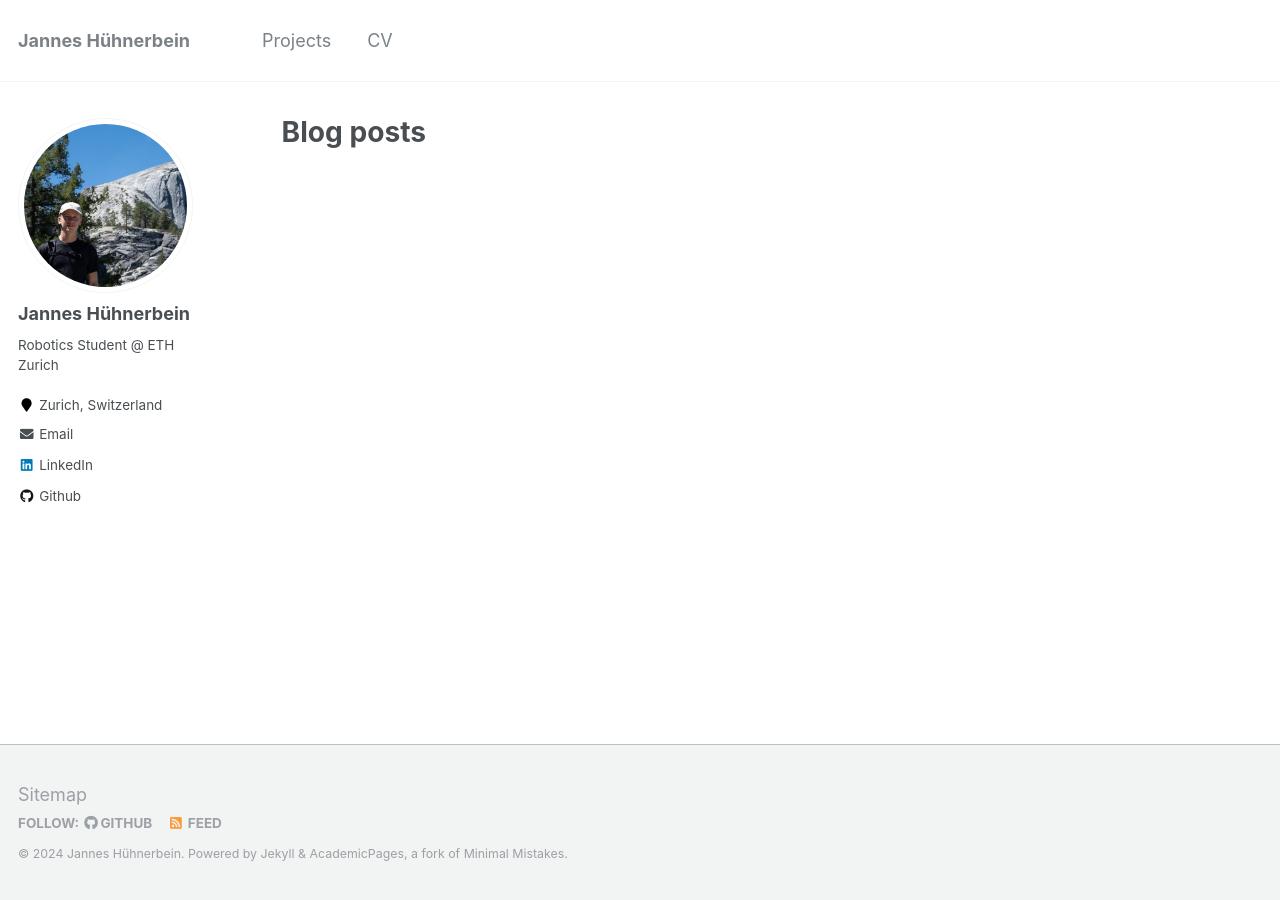
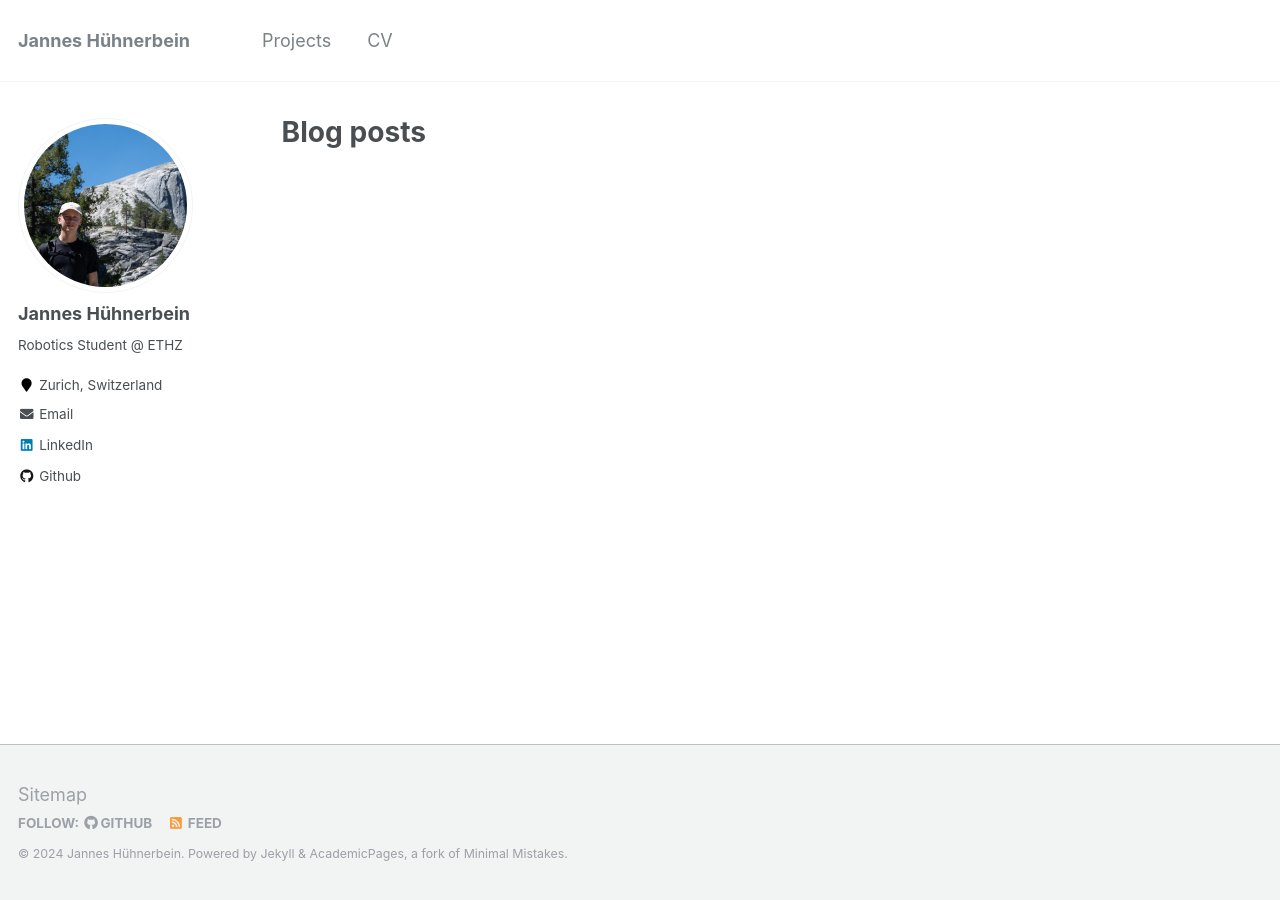
Before and after one commit to janneshb/huehnerbe.in, a Jekyll site: the page built from _pages/year-archive.html, in a window 1280 px wide. Built offline with Jekyll 4.4.1, drawn with Linux system fonts in a browser that asks for light colours.

Commit message:
minor change

```diff
--- a/_config.yml
+++ b/_config.yml
@@ -19,7 +19,7 @@ repository               : "janneshb/huehnerbe.in"
 author:
   name             : "Jannes Hühnerbein"
   avatar           : "profile.jpeg"
-  bio              : "Robotics Student @ ETH Zurich"
+  bio              : "Robotics Student @ ETHZ"
   pronouns         : # example: "she/her"
   location         : "Zurich, Switzerland"
   orcid            : # "http://orcid.org/yourorcidurl"
```
